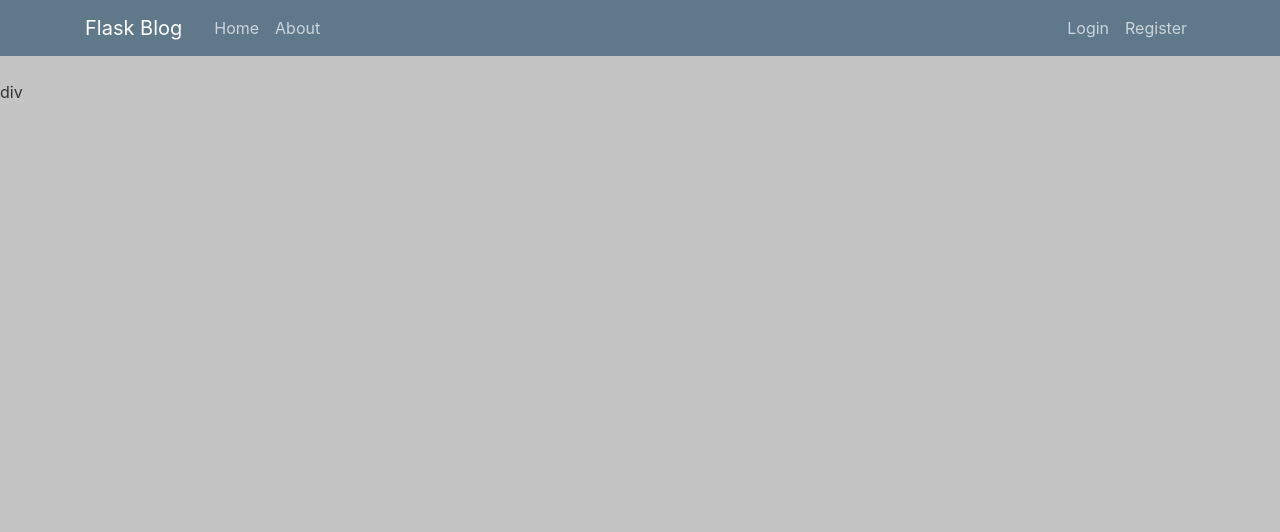
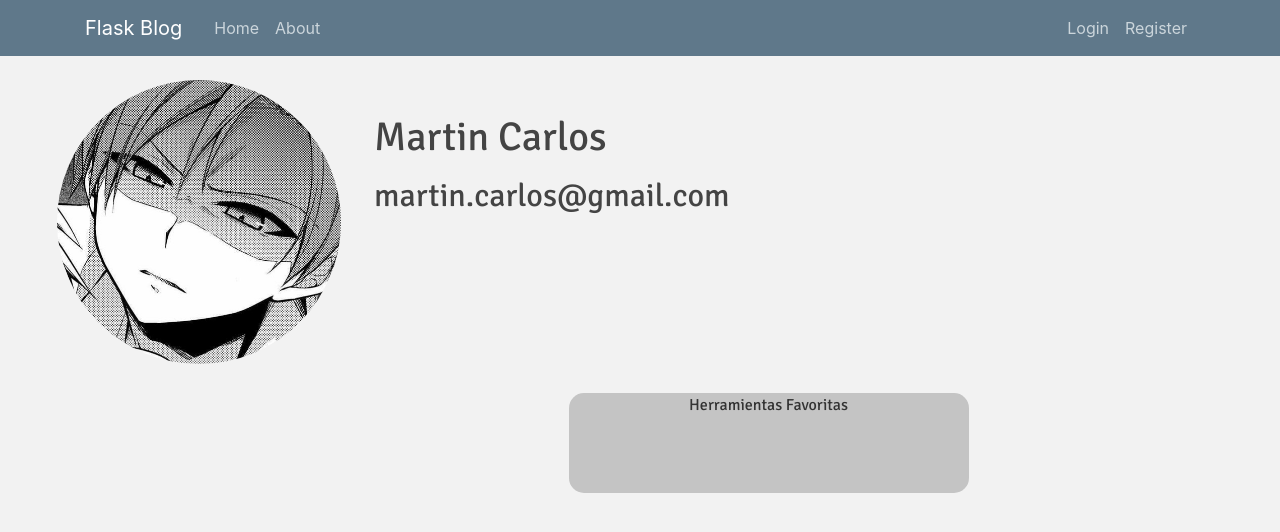
Before and after one commit to Bichotas/SkyTools_P-TECH, a Flask app: page /profile in a window 1280 px wide. Shown: the top 532 px of the page. Run offline with Flask 2, Linux system fonts and the light colour scheme; some libraries are stand-ins or nearby versions.

Commit message:
Casi terminado la plantilla de profile

```diff
--- a/templates/profile.html
+++ b/templates/profile.html
@@ -18,8 +18,53 @@
     }
 
     body{
-        background: #c4c4c4;
+       background-color: #f2f2f2;
 
+    }
+    .contenedor{
+        display: inline-block;
+
+    }
+    .imagen{
+        position: relative;
+        border-radius: 50%;
+        width: 50%;
+        height: 50%;
+        margin-left: 10%;
+    }
+    .contenedor-textos{
+        display: inline-block;
+        margin-left: 5%;
+        margin-bottom: 20%;
+    }
+    .nombre-usuario{
+        font-family: Signika;
+        position: absolute;
+        display: inline-block;
+    }
+
+    .correo-usuario{
+        font-family: Signika;
+        position: absolute;
+        display: inline-block;
+        margin-top: 5%;
+    }
+
+    .contenedor-herramientas{
+        width: 400px;
+        height: 100px;
+        background-color: #c4c4c4;
+        display: block;
+        margin-left: 100%;
+        border-radius: 15px;
+        margin-top: 5%;
+    }
+
+    .texto-herramientas{
+        font-family: Signika;
+        top: 100%;
+        left: 100%;
+        text-align: center;
     }
 </style>
 
@@ -28,7 +73,22 @@
 <!-- Bloque para el body -->
 {% block body %}
 
-div
+<div class="contenedor">
+    <img class="imagen" src="{{ url_for('static', filename='profile_ex.jpg') }}" alt="">
+    <div class="contenedor-textos">
+        <div class="nombre-usuario">
+            <h1>Martin Carlos</h1>
+        </div>
+        <div class="correo-usuario">
+            <h2>martin.carlos@gmail.com</h2>
+        </div>
+    </div>
+    <div class="contenedor-herramientas">
+        <div class="texto-herramientas">
+            Herramientas Favoritas
+        </div>
+    </div>
+</div>
 
 
 {% endblock %}
```
